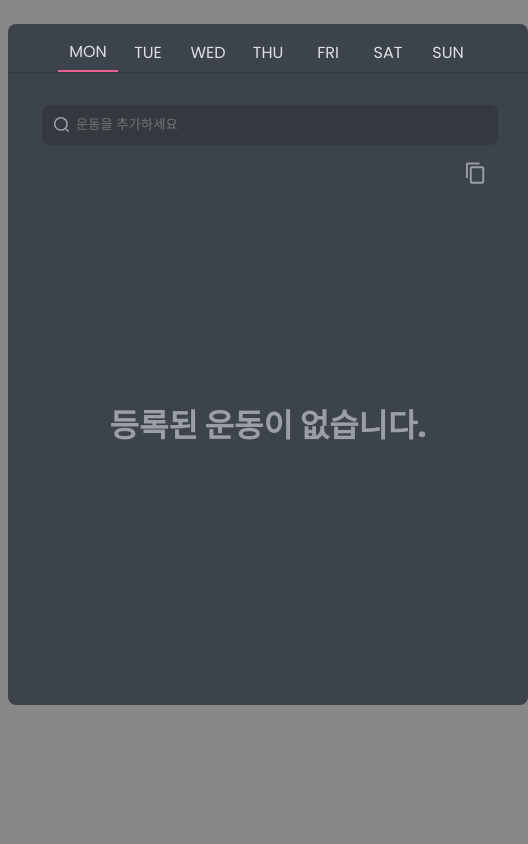
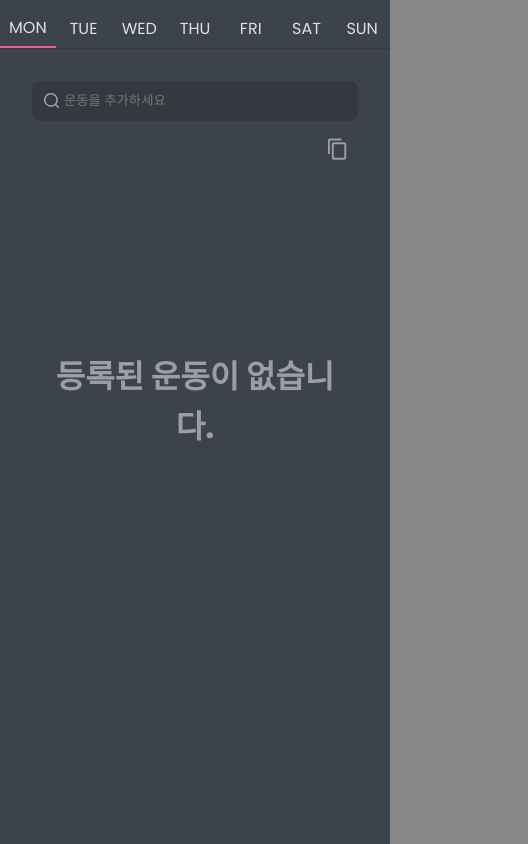
Before and after one commit to Woolegend/exetable, a Next.js app: page / in a window 390 px wide. Shown: the whole page, 528 px wide, since content can reach past the window. Built offline with nearby package versions, Linux system fonts and the light colour scheme.

Commit message:
feat: 모바일 화면 시 container 화면 꽉채우기

```diff
--- a/styles/Home.module.css
+++ b/styles/Home.module.css
@@ -47,3 +47,12 @@
   border-radius: 16px;
   background: var(--gray-2);
 }
+
+@media screen and (max-width: 767px) {
+  .container {
+    width: 100%;
+    min-height: 100vh;
+    margin: 0;
+    border-radius: 0;
+  }
+}
--- a/styles/globals.css
+++ b/styles/globals.css
@@ -12,6 +12,8 @@
 
 * {
   box-sizing: border-box;
+  padding: 0;
+  margin: 0;
   font-family: "Poppins", sans-serif;
   font-weight: 400;
   font-style: normal;
@@ -30,8 +32,6 @@ p {
 ul,
 ol {
   list-style: none;
-  padding: 0;
-  margin: 0;
 }
 
 body {
```
